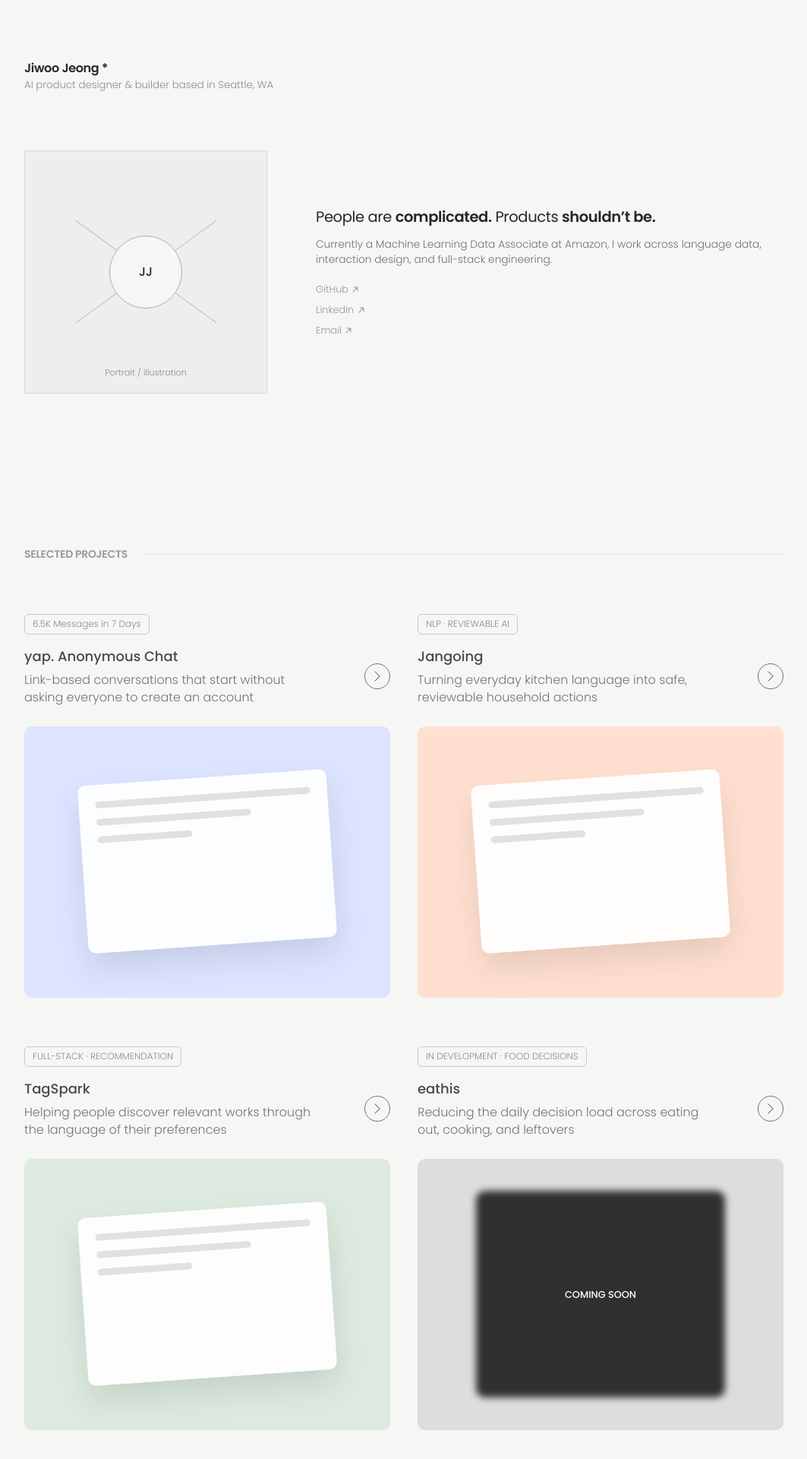
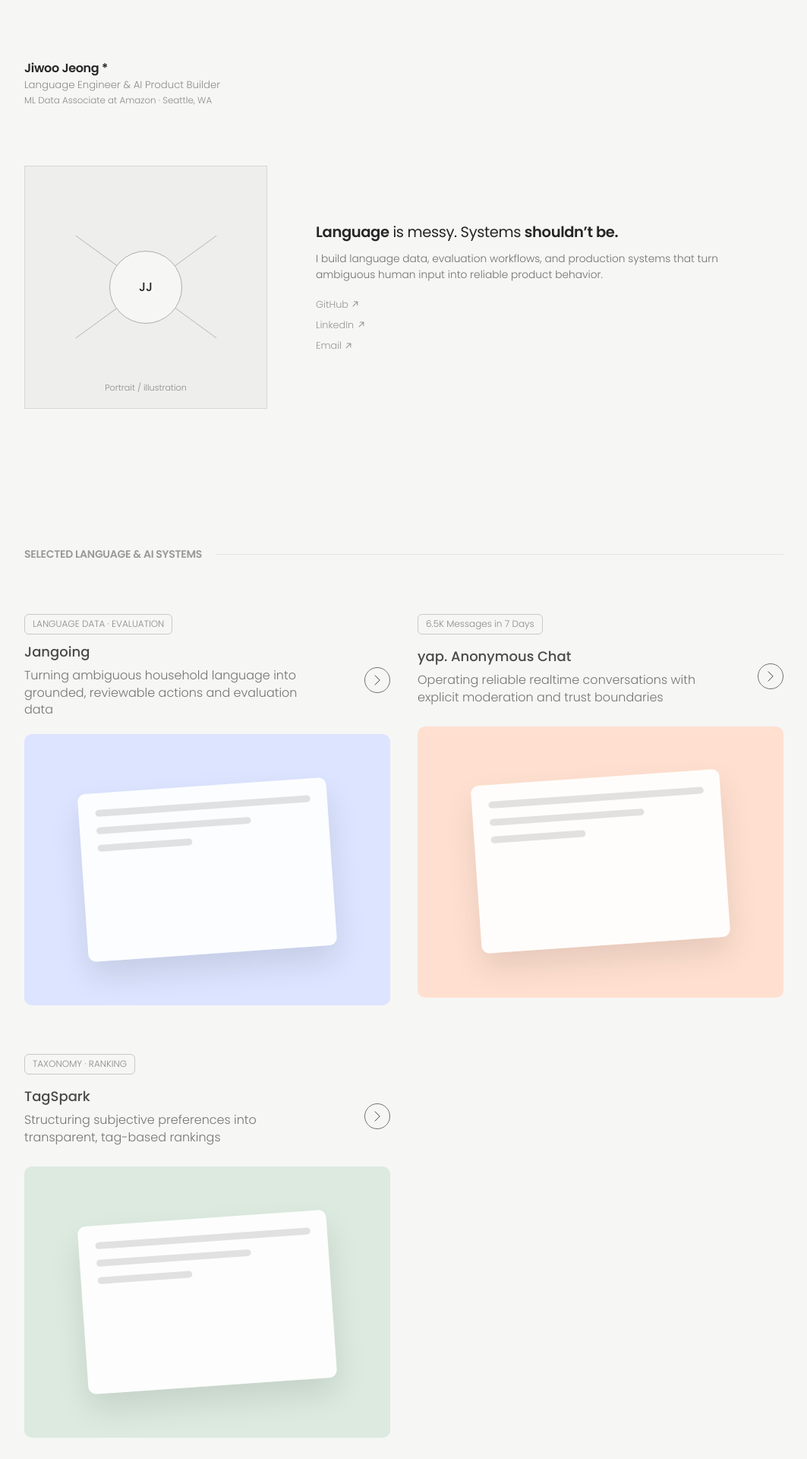
Before and after one commit to jiji123526/portfolio, a Next.js app: page / in a window 1280 px wide. Shown: the top 1920 px of the page at 76% size, without its empty margins (108-1171 px from the left). Built offline with nearby package versions, Linux system fonts and the light colour scheme.

Commit message:
Reframe portfolio for language engineering

```diff
--- a/app/globals.css
+++ b/app/globals.css
@@ -12,6 +12,7 @@ a { color:inherit; text-decoration:none; }
 .wordmark { font-weight:600; letter-spacing:-.02em; }
 .identity { padding-top:78px; }
 .identity p { color:var(--muted); font-size:.83rem; margin:0; }
+.identity p+p { font-size:.74rem; margin-top:2px; }
 .home-hero { min-height:720px; }
 .intro-grid { display:grid; grid-template-columns:320px 1fr; gap:64px; align-items:center; padding-top:76px; }
 .media-placeholder { border:1px solid #d7d7d4; background:#eeeeec; }
@@ -51,6 +52,7 @@ a { color:inherit; text-decoration:none; }
 .art-window span { display:block; height:9px; background:rgba(30,30,30,.12); border-radius:10px; margin-bottom:14px; }
 .art-window span:nth-child(2){width:72%}.art-window span:nth-child(3){width:44%}
 .coming-soon { opacity:.58; }.soon-art { background:#ddd; }.soon-art::before { content:''; position:absolute; inset:12% 16%; border-radius:12px; background:#2f3031; filter:blur(5px); }.soon-art span { position:relative; color:#fff; font-size:.8rem; font-weight:500; }
+.experiments { padding-bottom:120px; }.experiment-row { display:grid; grid-template-columns:.7fr 1.4fr auto; gap:36px; align-items:center; padding:30px 4px; border-top:1px solid var(--line); border-bottom:1px solid var(--line); }.experiment-row>span { color:#92928e; font-size:.68rem; letter-spacing:.04em; }.experiment-row h2 { margin:0 0 5px; font-size:1.05rem; font-weight:500; }.experiment-row p { margin:0; color:#777; font-size:.82rem; }.experiment-row>.external-arrow { width:14px; height:14px; color:#777; transition:transform .2s ease,color .2s ease; }.experiment-row:hover>.external-arrow { color:var(--ink); transform:translate(3px,-3px); }
 .footer { min-height:280px; display:flex; flex-direction:column; justify-content:space-between; padding-block:60px 48px; }.footer p { margin:0; color:#9a9a96; font-size:.72rem; }
 
 .scroll-progress { position:fixed; z-index:20; top:0; left:0; width:100%; height:2px; background:#171717; transform:scaleX(var(--page-progress,0)); transform-origin:left center; pointer-events:none; }
@@ -92,6 +94,7 @@ a { color:inherit; text-decoration:none; }
   .shell { width:min(100% - 32px,1000px); }.identity { padding-top:36px; }.home-hero { min-height:auto; padding-bottom:100px; }
   .intro-grid { grid-template-columns:1fr; gap:42px; padding-top:62px; }.portrait-placeholder { width:min(82%,340px); }
   .section-label { margin-bottom:54px; }.project-grid { grid-template-columns:1fr; gap:64px; }.project-heading { min-height:auto; }.project-heading p { font-size:.9rem; }.footer { min-height:240px; }
+  .experiment-row { grid-template-columns:1fr auto; gap:14px 24px; }.experiment-row>span { grid-column:1/-1; }.experiment-row p { max-width:520px; }
   .case-cover-hero { min-height:68vh; }.case-cover-nav { top:24px; left:20px; right:20px; }.case-hero { padding-top:94px; padding-bottom:86px; }.case-hero h1 { margin-bottom:55px; }
   .case-facts,.case-facts dl:first-child { grid-template-columns:1fr; gap:28px; }.case-cover { min-height:430px; }.cover-interface { width:88%; padding:14px; gap:12px; }.cover-content { padding:20px 12px; }
   .case-section { padding-block:94px; }.insight-grid,.challenge-list { grid-template-columns:1fr; gap:48px; }.solution-row { grid-template-columns:1fr; gap:36px; padding:70px 0; }
--- a/app/layout.tsx
+++ b/app/layout.tsx
@@ -5,8 +5,8 @@ import './globals.css';
 const poppins = Poppins({ variable: '--font-poppins', subsets: ['latin'], weight: ['300', '400', '500', '600'] });
 
 export const metadata: Metadata = {
-  title: 'Jiwoo Jeong — AI Product Designer & Builder',
-  description: 'AI products, interaction systems, and full-stack case studies by Jiwoo Jeong in Seattle, WA.',
+  title: 'Jiwoo Jeong — Language Engineer & AI Product Builder',
+  description: 'Language data, evaluation workflows, and production AI systems by Jiwoo Jeong in Seattle, WA.',
 };
 
 export default function RootLayout({ children }: Readonly<{ children: React.ReactNode }>) {
--- a/app/page.tsx
+++ b/app/page.tsx
@@ -16,15 +16,16 @@ export default function Home() {
       <section className="home-hero shell">
         <header className="identity">
           <Link href="/" className="wordmark" aria-label="Portfolio home">Jiwoo Jeong <span aria-hidden="true">*</span></Link>
-          <p>AI product designer &amp; builder based in Seattle, WA</p>
+          <p>Language Engineer &amp; AI Product Builder</p>
+          <p>ML Data Associate at Amazon · Seattle, WA</p>
         </header>
         <div className="intro-grid">
           <div className="portrait-placeholder media-placeholder" aria-label="Portrait artwork placeholder">
             <div className="portrait-mark">JJ</div><span>Portrait / illustration</span>
           </div>
           <div className="intro-copy">
-            <h1>People are <strong>complicated.</strong> Products <strong>shouldn’t be.</strong></h1>
-            <p>Currently a Machine Learning Data Associate at Amazon, I work across language data, interaction design, and full-stack engineering.</p>
+            <h1><strong>Language</strong> is messy. Systems <strong>shouldn’t be.</strong></h1>
+            <p>I build language data, evaluation workflows, and production systems that turn ambiguous human input into reliable product behavior.</p>
             <nav className="text-links" aria-label="Profile links">
               <a href="https://github.com/jiji123526" target="_blank" rel="noreferrer">GitHub <ExternalArrow /></a>
               <a href="https://www.linkedin.com/in/jiwoo-jeong-9351962b1/" target="_blank" rel="noreferrer">LinkedIn <ExternalArrow /></a>
@@ -35,7 +36,7 @@ export default function Home() {
       </section>
 
       <section className="projects shell" aria-labelledby="selected-projects">
-        <div className="section-label reveal"><p className="eyebrow" id="selected-projects">SELECTED PROJECTS</p><span /></div>
+        <div className="section-label reveal"><p className="eyebrow" id="selected-projects">SELECTED LANGUAGE &amp; AI SYSTEMS</p><span /></div>
         <div className="project-grid">
           {projects.map((project, index) => (
             <Link className={`project-card tone-${index + 1} reveal`} href={`/work/${project.slug}`} key={project.slug}>
@@ -44,12 +45,16 @@ export default function Home() {
               <div className="project-art" aria-hidden="true"><div className="art-window"><span /><span /><span /></div></div>
             </Link>
           ))}
-          <article className="project-card coming-soon reveal" aria-label="Coming soon project">
-            <div className="project-meta"><span className="metric-badge">IN DEVELOPMENT · FOOD DECISIONS</span></div>
-            <div className="project-heading"><div><h2>eathis</h2><p>Reducing the daily decision load across eating out, cooking, and leftovers</p></div><ArrowCircle /></div>
-            <div className="project-art soon-art"><span>COMING SOON</span></div>
-          </article>
         </div>
+      </section>
+
+      <section className="experiments shell" aria-labelledby="other-experiments">
+        <div className="section-label reveal"><p className="eyebrow" id="other-experiments">OTHER EXPERIMENTS</p><span /></div>
+        <a className="experiment-row reveal" href="https://github.com/jiji123526/eathis" target="_blank" rel="noreferrer">
+          <span>DECISION SUPPORT · IN DEVELOPMENT</span>
+          <div><h2>eathis</h2><p>Reducing the daily decision load across eating out, cooking, and leftovers</p></div>
+          <ExternalArrow />
+        </a>
       </section>
 
       <footer className="footer shell" id="resume">
--- a/lib/project-data.ts
+++ b/lib/project-data.ts
@@ -14,11 +14,11 @@ export type Project = {
   coverNote?: string;
 };
 
-export const projects: Project[] = [
+const projectCatalog: Project[] = [
   {
     slug: 'yap-anonymous-chat', metric: '6.5K Messages in 7 Days', category: 'Independent Product',
-    title: 'yap. Anonymous Chat', summary: 'Link-based conversations that start without asking everyone to create an account',
-    headline: 'Designing a link-first anonymous chat for conversations that shouldn’t need an account', role: 'Product Designer & Full-stack Developer',
+    title: 'yap. Anonymous Chat', summary: 'Operating reliable realtime conversations with explicit moderation and trust boundaries',
+    headline: 'Engineering a link-first realtime system for conversations that shouldn’t need an account', role: 'Full-stack Product Engineer',
     duration: 'Ongoing', client: 'Independent Product',
     responsibilities: 'Product strategy, UX/UI, frontend, edge backend, security, and operations', tools: 'Next.js, React, Tailwind CSS, Workers, D1, R2, Durable Objects',
     liveUrl: 'https://yapndot.com', repoUrl: 'https://github.com/jiji123526/letmetellu',
@@ -49,10 +49,10 @@ export const projects: Project[] = [
     ],
   },
   {
-    slug: 'jangoing-kitchen-intelligence', metric: 'NLP · REVIEWABLE AI', category: 'AI Product', title: 'Jangoing',
-    summary: 'Turning everyday kitchen language into safe, reviewable household actions',
-    headline: 'Designing conversational kitchen intelligence that learns from reviewed human corrections', role: 'Product Designer & Full-stack Developer',
-    duration: 'Ongoing', client: 'Independent Product', responsibilities: 'Product strategy, NLP schemas, UX/UI, annotation systems, frontend, backend, and evaluation',
+    slug: 'jangoing-kitchen-intelligence', metric: 'LANGUAGE DATA · EVALUATION', category: 'Language Engineering', title: 'Jangoing',
+    summary: 'Turning ambiguous household language into grounded, reviewable actions and evaluation data',
+    headline: 'Engineering a language system that learns from reviewed human corrections', role: 'Language Engineer & Full-stack Developer',
+    duration: 'Ongoing', client: 'Independent Product', responsibilities: 'Annotation schemas, guidelines, NLP evaluation, temporal normalization, product workflows, frontend, and backend',
     tools: 'Next.js, TypeScript, Cloudflare Workers, D1, Python, scikit-learn', brief: 'How might a household assistant understand natural language without making silent, irreversible changes to shared state?',
     liveUrl: 'https://jangoing-web.vercel.app', repoUrl: 'https://github.com/jiji123526/jangoing',
     coverNote: 'Product demo: natural-language request → structured proposal → review → household update',
@@ -79,10 +79,10 @@ export const projects: Project[] = [
     ],
   },
   {
-    slug: 'tag-spark-recommendations', metric: 'FULL-STACK · RECOMMENDATION', category: 'Recommendation Product', title: 'TagSpark',
-    summary: 'Helping people discover relevant works through the language of their preferences',
-    headline: 'Building a tag-based recommendation journey from preference selection to ranked results', role: 'Product Designer & Full-stack Developer',
-    duration: '2026', client: 'Independent Product', responsibilities: 'Product design, recommendation logic, frontend, APIs, database, and deployment',
+    slug: 'tag-spark-recommendations', metric: 'TAXONOMY · RANKING', category: 'Recommendation Systems', title: 'TagSpark',
+    summary: 'Structuring subjective preferences into transparent, tag-based rankings',
+    headline: 'Building a taxonomy-driven recommendation system from preference input to ranked results', role: 'Recommendation Systems & Full-stack Developer',
+    duration: '2026', client: 'Independent Product', responsibilities: 'Tag taxonomy, alias logic, weighted ranking, product design, APIs, database, and deployment',
     tools: 'React, TypeScript, Tailwind CSS, Neon Postgres, Vercel', brief: 'How might we make recommendations feel understandable and controllable instead of opaque?',
     liveUrl: 'https://kwkrecom.vercel.app', repoUrl: 'https://github.com/jiji123526/tag-spark',
     coverNote: 'Product demo: onboarding → tag selection → ranked recommendation results',
@@ -110,4 +110,7 @@ export const projects: Project[] = [
   },
 ];
 
+const projectOrder = ['jangoing-kitchen-intelligence', 'yap-anonymous-chat', 'tag-spark-recommendations'];
+export const projects = projectOrder.map((slug) => projectCatalog.find((project) => project.slug === slug)!);
+
 export function getProject(slug: string) { return projects.find((project) => project.slug === slug); }
```
Also changed, not shown: 2 other files (tests, documents, lock files or other folders).
